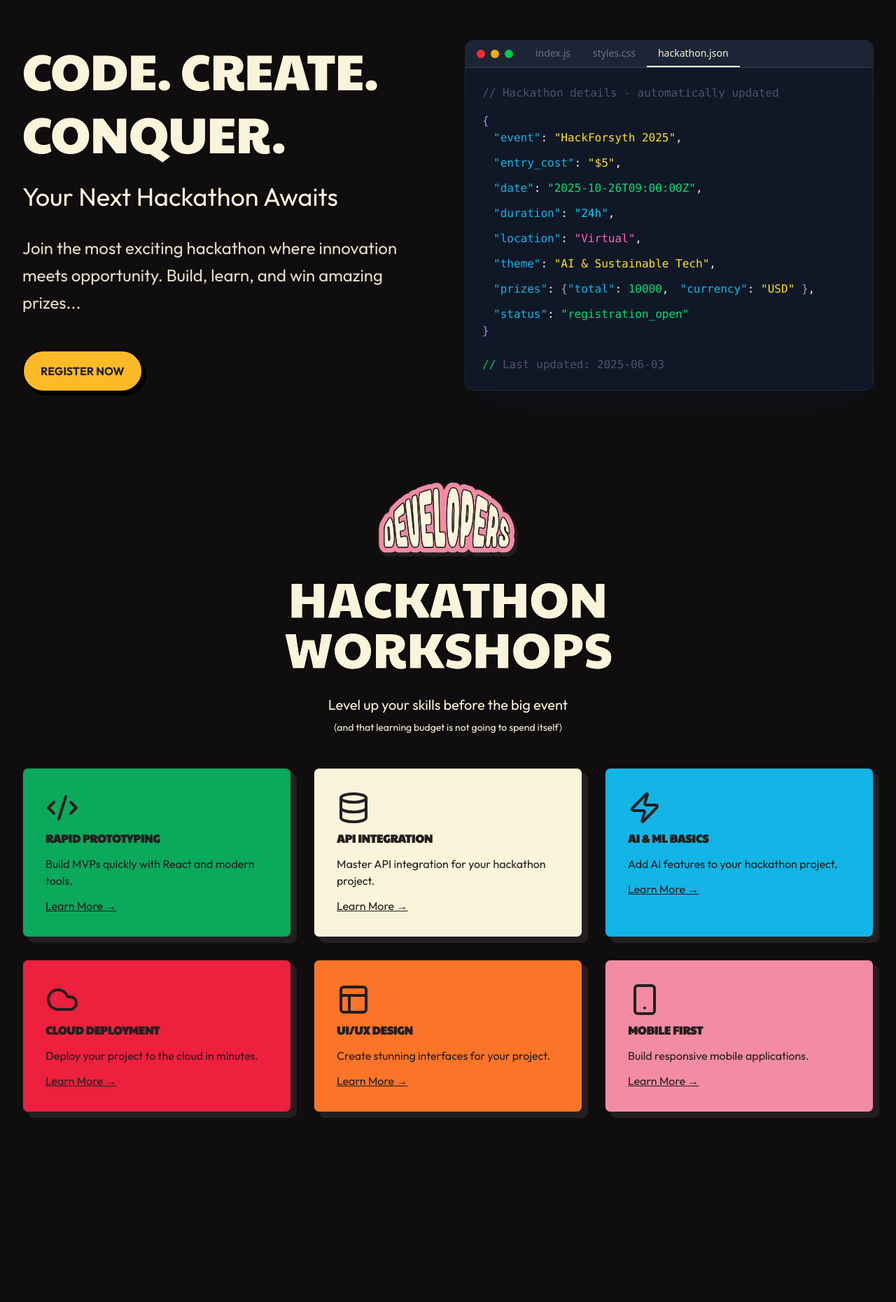
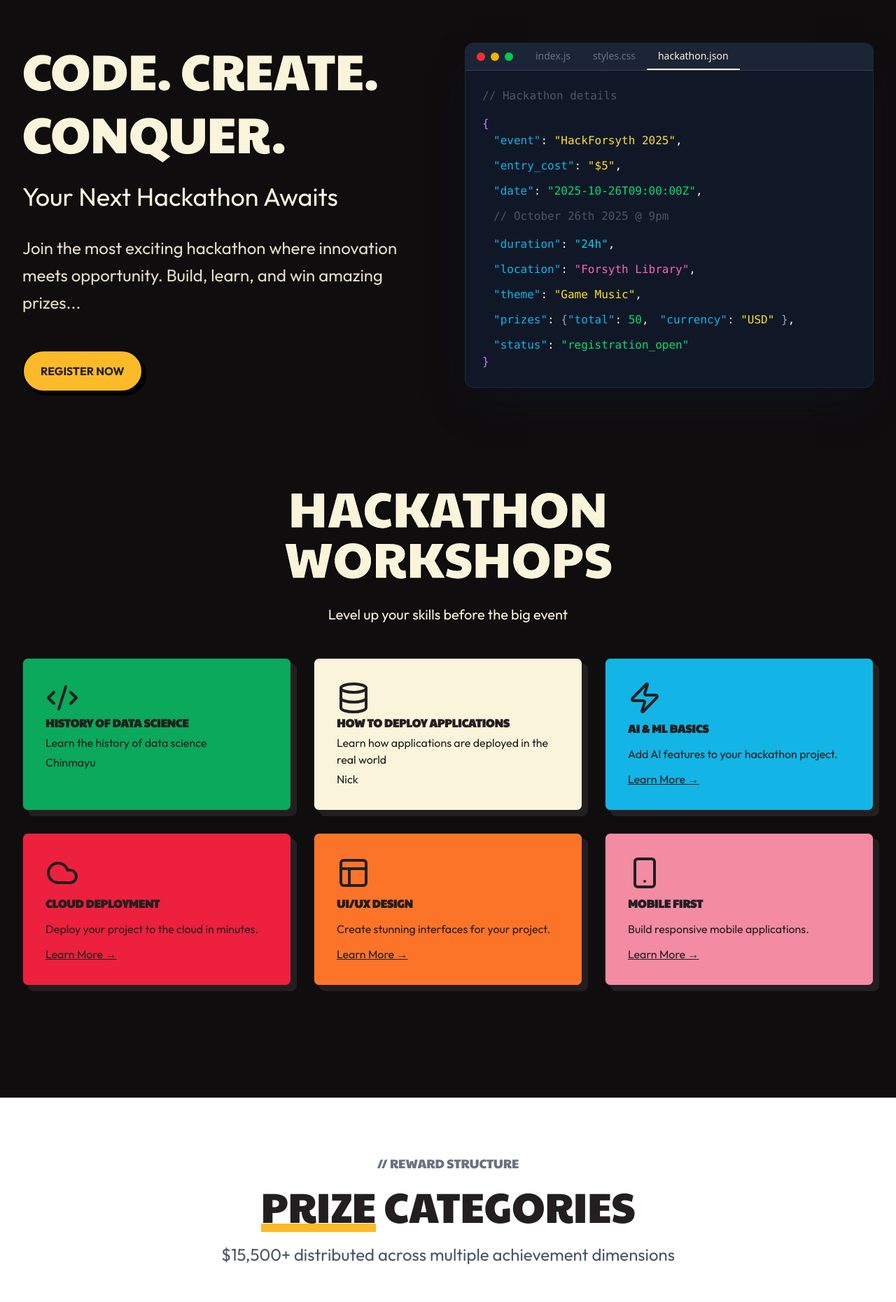
Before and after one commit to RandomHuman97/forsyth-hacked, a React (Vite) app: page / in a window 1280 px wide. Shown: the part 74-1934 px from the top of the page at 70% size. Built offline with nearby package versions, Linux system fonts and the light colour scheme.

Commit message:
first changes

```diff
--- a/index.html
+++ b/index.html
@@ -4,7 +4,7 @@
     <meta charset="UTF-8" />
     <!--<link rel="icon" type="image/svg+xml" href="/vite.svg" />!-->
     <meta name="viewport" content="width=device-width, initial-scale=1.0" />
-    <title>Vite + React + TS</title>
+    <title>Hack Forsyth</title>
     <link rel="preconnect" href="https://fonts.googleapis.com">
     <link rel="preconnect" href="https://fonts.gstatic.com" crossorigin>
     <link href="https://fonts.googleapis.com/css2?family=Outfit:wght@400;500;600;700&family=Paytone+One&display=swap" rel="stylesheet">
--- a/src/components/Footer.tsx
+++ b/src/components/Footer.tsx
@@ -6,21 +6,6 @@ const Footer = () => {
       <div className="container mx-auto px-8 flex flex-col md:flex-row items-center justify-between gap-8">
         {/* Logo */}
         <div className="flex items-center gap-2">
-           <div className="grid place-items-center text-center bg-brand-coal rounded-full w-10 h-10 border border-brand-yellow">
-             <svg
-               xmlns="http://www.w3.org/2000/svg"
-               width="24"
-               height="24"
-               viewBox="0 0 32 32"
-               fill="currentColor"
-               className="text-brand-yellow"
-             >
-               <title>Hackathon Logo</title>
-               <path d="M8 4L4 8V24L8 28H12L16 24L20 28H24L28 24V8L24 4H20L16 8L12 4H8Z" fill="none" stroke="currentColor" strokeWidth="1.5"/>
-               <path d="M12 12L16 16L12 20M20 12L16 16L20 20" stroke="currentColor" strokeWidth="1.5" strokeLinecap="round"/>
-               <path d="M16 8L16 24" stroke="currentColor" strokeWidth="1.5" strokeLinecap="round"/>
-             </svg>
-           </div>
            <span className="font-outfit text-xl font-semibold">HACK FORSYTH</span>
         </div>
 
--- a/src/components/Hero.tsx
+++ b/src/components/Hero.tsx
@@ -1,8 +1,7 @@
-import React from 'react';
 
 const Hero = () => {
   return (
-    <section className="grid mt-48 lg:grid-cols-12 gap-8 lg:gap-12 container mx-auto px-4 sm:px-6 lg:px-8 overflow-hidden sm:overflow-visible mt-24 sm:mt-28 lg:mt-32">
+    <section className="grid mt-24 lg:grid-cols-12 gap-8 lg:gap-12 container mx-auto px-4 sm:px-6 lg:px-8 overflow-hidden sm:overflow-visible mt-24 sm:mt-28 lg:mt-32">
       {/* Left side - Text content */}
       <div className="lg:col-span-6 h-full grid items-center">
         <div className="grid gap-6 sm:gap-8">
@@ -18,7 +17,7 @@ const Hero = () => {
             Join the most exciting hackathon where innovation meets opportunity. Build, learn, and win amazing prizes...
           </p>
           <div className="mt-2 sm:mt-4">
-            <a href="/register">
+            <a href="/signup">
               <span className="inline-block px-6 py-3 sm:py-4 bg-brand-yellow text-brand-charcoal rounded-full uppercase font-medium border-2 border-black cursor-pointer hover:bg-brand-orange transition-colors duration-300"
                    style={{ filter: 'drop-shadow(5px 5px 0px rgb(0, 0, 0))' }}>
                 <span className="font-outfit font-bold text-sm sm:text-base">Register Now</span>
@@ -47,7 +46,7 @@ const Hero = () => {
 
           {/* Code content */}
           <div className="p-4 sm:p-6 font-mono text-xs sm:text-sm md:text-base">
-            <div className="text-gray-600 mb-4">// Hackathon details - automatically updated</div>
+            <div className="text-gray-600 mb-4">// Hackathon details</div>
 
             <div className="text-purple-400">{'{'}</div>
 
@@ -64,23 +63,25 @@ const Hero = () => {
                 <span className="text-brand-blue">"date"</span>:
                 <span className="text-green-400"> "2025-10-26T09:00:00Z"</span>,
               </div>
+              <div className="text-gray-600 mb-4">// October 26th 2025 @ 9pm</div>
               <div>
                 <span className="text-brand-blue">"duration"</span>:
                 <span className="text-cyan-400"> "24h"</span>,
               </div>
               <div>
                 <span className="text-brand-blue">"location"</span>:
-                <span className="text-pink-400"> "Virtual"</span>,
+                <span className="text-pink-400"> "Forsyth Library"</span>,
               </div>
+
               <div>
                 <span className="text-brand-blue">"theme"</span>:
-                <span className="text-yellow-300"> "AI & Sustainable Tech"</span>,
+                <span className="text-yellow-300"> "Game Music"</span>,
               </div>
               <div>
                 <span className="text-brand-blue">"prizes"</span>:
                 <span className="text-gray-400"> {'{'}</span>
                 <span className="text-brand-blue">"total"</span>:
-                <span className="text-green-400"> 10000</span>,
+                <span className="text-green-400"> 50</span>,
                 <span className="text-brand-blue ml-4">"currency"</span>:
                 <span className="text-yellow-300"> "USD"</span>
                 <span className="text-gray-400"> {'}'}</span>,
@@ -92,10 +93,6 @@ const Hero = () => {
             </div>
 
             <div className="text-purple-400">{'}'}</div>
-
-            <div className="mt-4 sm:mt-6 text-gray-600">
-              <span className="text-green-500">//</span> Last updated: {new Date().toISOString().split('T')[0]}
-            </div>
           </div>
         </div>
       </div>
--- a/src/components/Navbar.tsx
+++ b/src/components/Navbar.tsx
@@ -13,6 +13,7 @@ const Navbar: React.FC = () => {
             href="/"
             className="flex items-center gap-2 text-brand-beige hover:text-brand-yellow transition-colors duration-200"
           >
+            {/*
             <div className="grid place-items-center text-center bg-brand-coal rounded-full w-10 h-10 sm:w-[56px] sm:h-[56px] border border-brand-yellow">
               <svg
                 xmlns="http://www.w3.org/2000/svg"
@@ -28,9 +29,10 @@ const Navbar: React.FC = () => {
                 <path d="M16 8L16 24" stroke="currentColor" strokeWidth="1.5" strokeLinecap="round"/>
               </svg>
             </div>
+            */}
             <span className="font-outfit text-xl sm:text-2xl">HACK FORSYTH</span>
-          </a>
 
+            </a>
           {/* Desktop Menu */}
           <div className="hidden sm:flex justify-end items-center gap-8">
             <a
--- a/src/components/SpeakersSection.tsx
+++ b/src/components/SpeakersSection.tsx
@@ -1,9 +1,8 @@
-import React, { useState } from 'react';
+import { useState } from 'react';
 import { Github, Twitter, Linkedin, Terminal, Cpu, Code2, Database, Network, Binary, Cloud, Palette, GitBranch } from 'lucide-react';
 
 const SpeakersSection = () => {
   const [activeSpeaker, setActiveSpeaker] = useState<string | null>(null);
-  const [terminalMode, setTerminalMode] = useState(false);
 
   const speakers = [
     {
@@ -83,12 +82,12 @@ const SpeakersSection = () => {
               onMouseLeave={() => setActiveSpeaker(null)}
             >
               {/* Animated hover effect */}
-              <div className={`absolute inset-0 bg-gradient-to-br from-transparent via-brand-yellow/5 to-transparent opacity-0 ${activeSpeaker === speaker.id ? 'opacity-100 animate-pulse' : ''} transition-opacity duration-300`}></div>
+              <div className={`absolute inset-0 bg-gradient-to-br from-transparent via-brand-yellow/5 to-transparent opacity-0 ${activeSpeaker === speaker.id ? 'opacity-100 animate-pulse' : ''} transition-opacity duration-100`}></div>
 
               {/* Speaker content */}
               <div className="relative z-10">
                 <div className="flex items-start gap-4 mb-6">
-                  <div className={`w-16 h-16 rounded-full border-2 ${speaker.color.replace('text', 'border')} overflow-hidden transition-transform ${activeSpeaker === speaker.id ? 'scale-110' : ''}`}>
+                  <div className={`w-16 h-16 rounded-full border-2 ${speaker.color.replace('text', 'border')} overflow-hidden `}>
                     <img src={speaker.image} alt={speaker.name} className="w-full h-full object-cover" />
                   </div>
                   <div>
@@ -130,12 +129,7 @@ const SpeakersSection = () => {
           ))}
         </div>
 
-        {/* Footer */}
-        <div className="mt-16 text-center font-mono text-sm text-gray-500 border-t border-gray-800 pt-8">
-          <div className="font-mono text-sm text-gray-500">
-            {speakers.length} SPEAKERS LOADED • SYSTEM_READY
-          </div>
-        </div>
+
       </div>
     </section>
   );
--- a/src/components/WorkshopsSection.tsx
+++ b/src/components/WorkshopsSection.tsx
@@ -6,45 +6,38 @@ const WorkshopsSection = () => {
   return (
     <section className="container mx-auto px-8 mt-32 mb-40">
       <header className="text-center mx-auto max-w-[80ch]">
-        <figure className="inline-block mb-4">
-          <img width="200" src={brain} alt="Developer Brain" />
-        </figure>
+
         <h3 className="font-heading text-5xl lg:text-6xl xl:text-7xl uppercase mb-8" style={{ WebkitTextStroke: '1px black' }}>
           Hackathon Workshops
         </h3>
         <h4 className="font-outfit text-xl max-w-[45ch] mx-auto">
           Level up your skills before the big event
-          <span className="text-sm block mt-2">(and that learning budget is not going to spend itself)</span>
         </h4>
       </header>
 
       <div className="grid md:grid-cols-2 lg:grid-cols-3 xl:grid-cols-3 gap-4 md:gap-8 mt-12">
         {/* Workshop Card 1 */}
         <article className="bg-brand-green rounded-lg p-6 md:p-8 text-brand-charcoal border border-brand-charcoal" style={{ filter: 'drop-shadow(8px 8px 0px var(--brand-charcoal))' }}>
-          <a href="#" className="grid gap-2">
             <figure>
               <Code2 size={48} />
             </figure>
             <header>
-              <h5 className="font-heading uppercase font-bold">Rapid Prototyping</h5>
+              <h5 className="font-heading uppercase font-bold">History of Data Science</h5>
             </header>
-            <p className="font-outfit my-1">Build MVPs quickly with React and modern tools.</p>
-            <span className="font-outfit underline block">Learn More →</span>
-          </a>
+            <p className="font-outfit my-1">Learn the history of data science</p>
+            <span className="font-outfit block">Chinmayu</span>
         </article>
 
         {/* Workshop Card 2 */}
         <article className="bg-brand-beige rounded-lg p-6 md:p-8 text-brand-charcoal border border-brand-charcoal" style={{ filter: 'drop-shadow(8px 8px 0px var(--brand-charcoal))' }}>
-          <a href="#" className="grid gap-2">
             <figure>
               <Database size={48} />
             </figure>
             <header>
-              <h5 className="font-heading uppercase font-bold">API Integration</h5>
+              <h5 className="font-heading uppercase font-bold">How to deploy applications</h5>
             </header>
-            <p className="font-outfit my-1">Master API integration for your hackathon project.</p>
-            <span className="font-outfit underline block">Learn More →</span>
-          </a>
+            <p className="font-outfit my-1">Learn how applications are deployed in the real world</p>
+            <span className="font-outfit block">Nick</span>
         </article>
 
         {/* Workshop Card 3 */}
--- a/src/pages/Home.tsx
+++ b/src/pages/Home.tsx
@@ -11,7 +11,6 @@ const Home: React.FC = () => {
       <Navbar />
       <Hero />
       <WorkshopsSection />
-      <SpeakersSection />
       <RewardsSection />
     </div>
   );
--- a/src/pages/SignupPage.tsx
+++ b/src/pages/SignupPage.tsx
@@ -43,7 +43,7 @@ const SignupPage = () => {
                </svg>
             </div>
             <h2 className="mt-6 text-center text-3xl font-extrabold text-brand-beige">Sign up for the hackathon</h2>
-            <p className="mt-2 text-center text-sm text-brand-beige">Or join the <a href="#" className="font-semibold text-brand-yellow hover:underline">event</a></p>
+            <p className="mt-2 text-center text-sm text-brand-beige">See the info <a href="/" className="font-semibold text-brand-yellow hover:underline">here</a></p>
           </div>
           <form className="mt-8 space-y-6" onSubmit={handleSubmit}>
             <div className="rounded-md shadow-sm -space-y-px">
```
